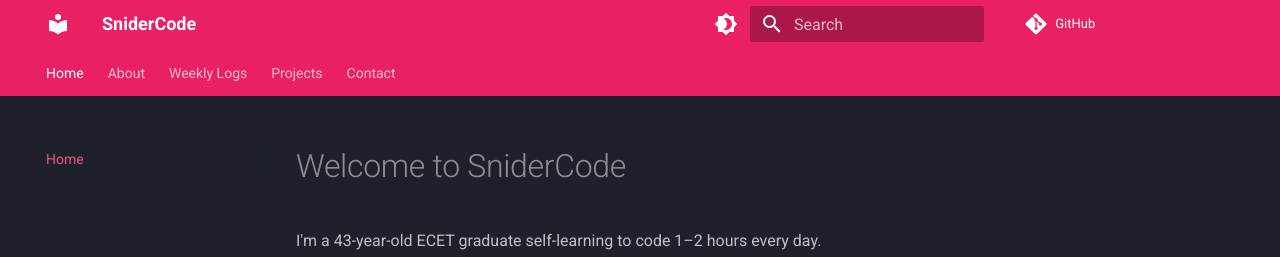
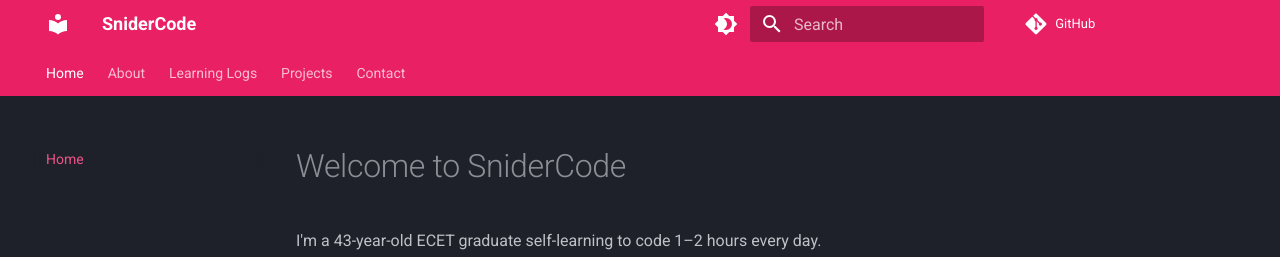
Before and after one commit to Pycelium/snidercode, an MkDocs documentation site: the page built from docs/index.md, in a window 1280 px wide. Shown: the top 257 px of the page. Built offline with MkDocs 1.6.1 and Material for MkDocs 9.7.7, drawn with Linux system fonts in a browser that asks for light colours; comment, search, counter and statistics services are not loaded.

Commit message:
changed weekly logs to learning log

```diff
--- a/mkdocs.yml
+++ b/mkdocs.yml
@@ -33,7 +33,7 @@ edit_uri: edit/main/docs/
 nav:
   - Home: index.md
   - About: about.md
-  - Weekly Logs:
+  - Learning Logs:
       - "Week 1 – Python Basics": 2025/week01.md
   - Projects: projects.md
   - Contact: contact.md
```
Also changed, not shown: site/about/index.html, site/sitemap.xml, 1 other file.
